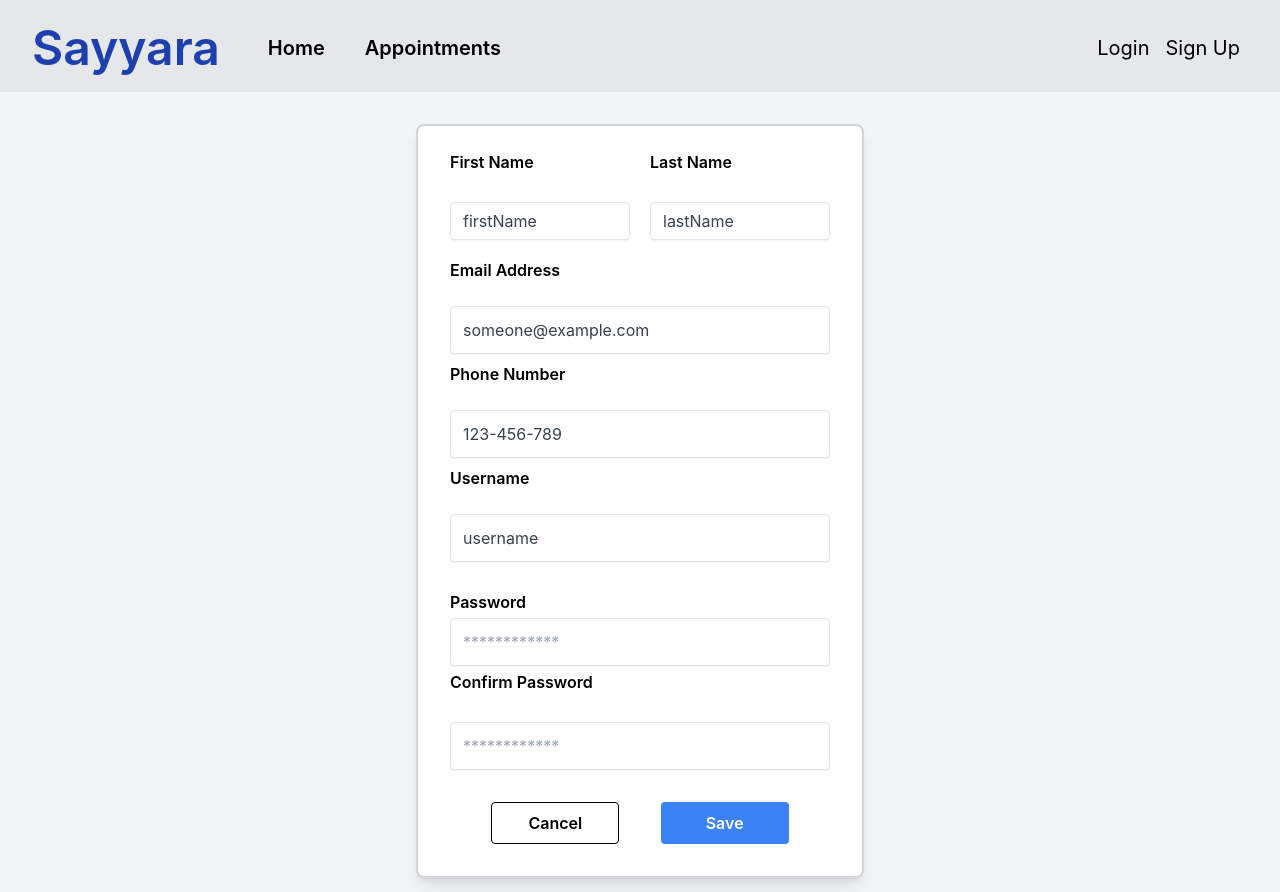
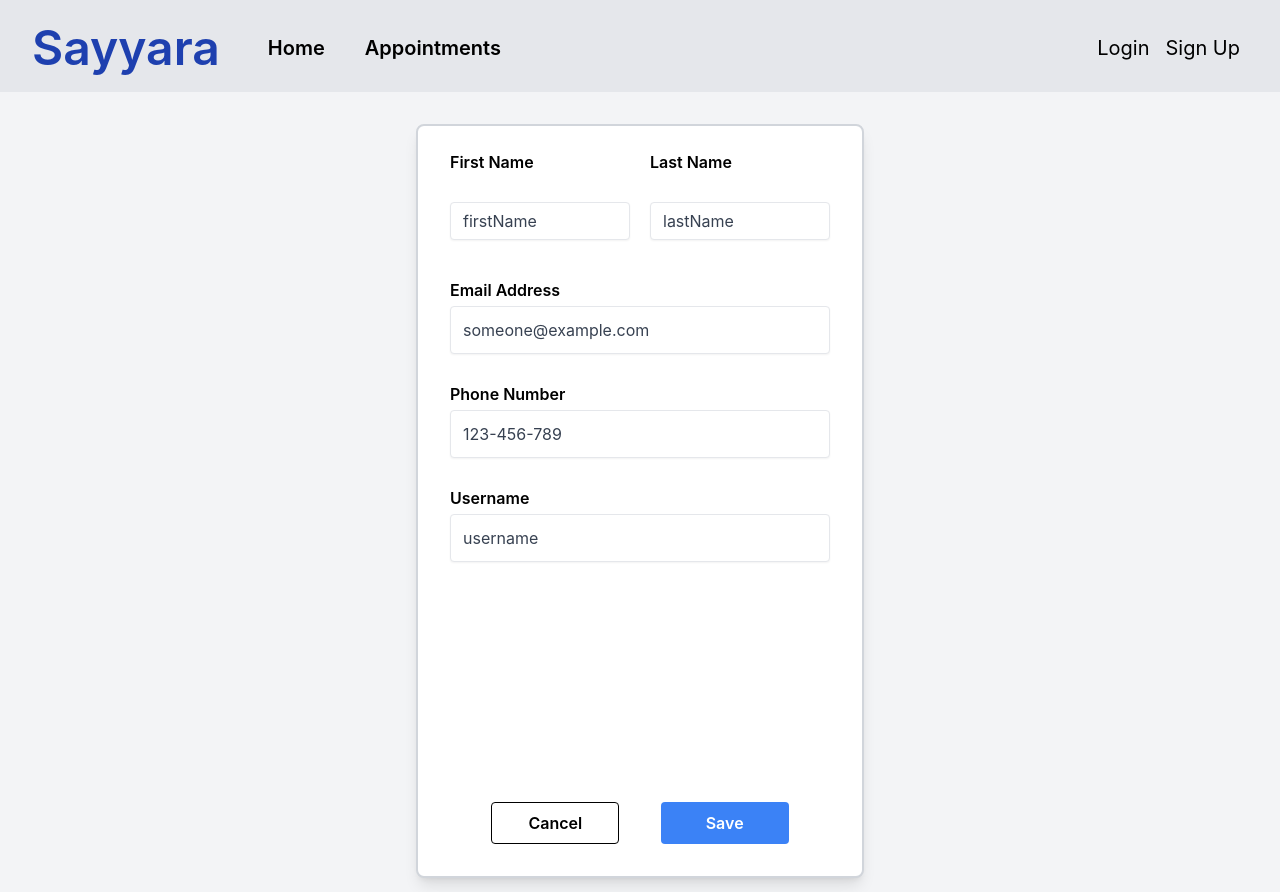
Before and after one commit to csc301-fall-2022/team-project-16-sayyara-m, a React (Create React App) app in the folder frontend/: page /profile in a window 1280 px wide. Both pictures are taken after a click on the button "Edit Profile". Built offline with nearby package versions, Linux system fonts and the light colour scheme.

Commit message:
Added change password section on profile page

```diff
--- a/frontend/src/pages/Profile.tsx
+++ b/frontend/src/pages/Profile.tsx
@@ -5,13 +5,14 @@ import React, { useState } from "react";
 
 const Profile = () => {
 
-    const [isEditing, setEditing] = useState<boolean>(false)
+    const [isEditingProfile, setEditingProfile] = useState<boolean>(false)
+    const [isChangingPassword, setChangingPassword] = useState<boolean>(false)
 
     return (
         <div className='flex w-screen h-screen justify-center flex-wrap bg-gray-100 px-8 pt-8'>
             <div className='flex flex-wrap h-full max-w-md min-w-[330px] w-full'>
                 <div className='w-full h-min border-2 border-gray-300 rounded-lg shadow-lg bg-white'>
-                    {!isEditing ?
+                    {!isEditingProfile && !isChangingPassword ?
                         <div className='mx-8'>
                             <div className='flex justify-center my-8'>
                                 <AccountCircle fontSize="large" />
@@ -34,14 +35,18 @@ const Profile = () => {
                                 { /* TODO: Fetch email of user from server */ }
                                 <label className='text-1m mx-1'>someone@example.com</label>
                             </div>
-                            <div className='flex justify-center mt-4 mb-8'>
+                            <div className='flex justify-evenly my-8'>
+                                <button className="transition duration-100 ease-in-out w-34 bg-blue-500 hover:bg-blue-700 text-white
+                                font-semibold py-2 px-4 rounded focus:outline-none focus:shadow-outline" type="button" onClick={() => setChangingPassword(true)}>
+                                    Change Password
+                                </button>
                                 <button className="transition duration-100 ease-in-out w-32 bg-blue-500 hover:bg-blue-700 text-white
-                                font-semibold py-2 px-4 rounded focus:outline-none focus:shadow-outline" type="button" onClick={() => setEditing(true)}>
+                                font-semibold py-2 px-4 rounded focus:outline-none focus:shadow-outline" type="button" onClick={() => setEditingProfile(true)}>
                                     Edit Profile
                                 </button>
                             </div>
                         </div>
-                        :
+                        : !isChangingPassword ?
                         <div className="mx-8">
                             <div className='grid grid-cols-2 grid-rows-12 gap-1 mt-6 mb-6'>
                                 <label className='mb-[2px] font-semibold'>First Name</label>
@@ -54,27 +59,42 @@ const Profile = () => {
                                     <input className="shadow-sm appearance-none border rounded w-full py-2 px-3 text-gray-700 leading-tight
                                     focus:outline-blue-500 focus:shadow-outline" type="text" placeholder="Last Name" defaultValue="lastName"/>
                                 </div>
-                                <label className='col-span-2 mt-1 font-semibold'>
+                                <label className='col-span-2 mt-6 font-semibold'>
                                     Email Address
                                 </label>
                                 <input className="col-span-2 shadow-sm appearance-none border rounded w-full py-2 px-3 text-gray-700 leading-tight
                                 focus:outline-blue-500 focus:shadow-outline" type="text" placeholder="Email Address" defaultValue="someone@example.com"/>
-                                <label className='col-span-2 mt-1 font-semibold'>
+                                <label className='col-span-2 mt-6 font-semibold'>
                                     Phone Number
                                 </label>
                                 <input className="col-span-2 shadow-sm appearance-none border rounded w-full py-2 px-3 text-gray-700 leading-tight
                                 focus:outline-blue-500 focus:shadow-outline" type="text" placeholder="Phone Number" defaultValue="123-456-789"/>
-                                <label className='col-span-2 mt-1 font-semibold'>
+                                <label className='col-span-2 mt-6 font-semibold'>
                                     Username
                                 </label>
                                 <input className="col-span-2 shadow-sm appearance-none border rounded w-full py-2 px-3 text-gray-700 leading-tight
                                 focus:outline-blue-500 focus:shadow-outline" type="text" placeholder="Username" defaultValue="username"/>
+                            </div>
+                            <div className='flex justify-evenly my-8'>
+                                <button className="transition duration-100 ease-in-out w-32 bg-white hover:bg-gray-100 text-black
+                                font-semibold py-2 px-4 rounded border border-black" type="button" onClick={() => setEditingProfile(false)}>
+                                    Cancel
+                                </button>
+                                <button className="transition duration-100 ease-in-out w-32 bg-blue-500 hover:bg-blue-700 text-white
+                                font-semibold py-2 px-4 rounded focus:outline-none focus:shadow-outline" type="button" onClick={() => setEditingProfile(false)}>
+                                    Save
+                                </button>
+                            </div>
+                        </div>
+                        :
+                        <div className="mx-8">
+                            <div className='grid grid-cols-2 grid-rows-12 gap-1 mt-6 mb-6'>
                                 <label className='col-span-2 mt-6 font-semibold'>
-                                    Password
+                                    New Password
                                 </label>
                                 <input className="col-span-2 shadow-sm appearance-none border rounded w-full py-2 px-3 text-gray-700 leading-tight
                                 focus:outline-blue-500 focus:shadow-outline" type="password" placeholder="************"/>
-                                <label className='col-span-2 font-semibold'>
+                                <label className='col-span-2 mt-6 font-semibold'>
                                     Confirm Password
                                 </label>
                                 <input className="col-span-2 shadow-sm appearance-none border rounded w-full py-2 px-3 text-gray-700 leading-tight
@@ -82,11 +102,11 @@ const Profile = () => {
                             </div>
                             <div className='flex justify-evenly my-8'>
                                 <button className="transition duration-100 ease-in-out w-32 bg-white hover:bg-gray-100 text-black
-                                font-semibold py-2 px-4 rounded border border-black" type="button" onClick={() => setEditing(false)}>
+                                font-semibold py-2 px-4 rounded border border-black" type="button" onClick={() => setChangingPassword(false)}>
                                     Cancel
                                 </button>
                                 <button className="transition duration-100 ease-in-out w-32 bg-blue-500 hover:bg-blue-700 text-white
-                                font-semibold py-2 px-4 rounded focus:outline-none focus:shadow-outline" type="button" onClick={() => setEditing(false)}>
+                                font-semibold py-2 px-4 rounded focus:outline-none focus:shadow-outline" type="button" onClick={() => setChangingPassword(false)}>
                                     Save
                                 </button>
                             </div>
```
